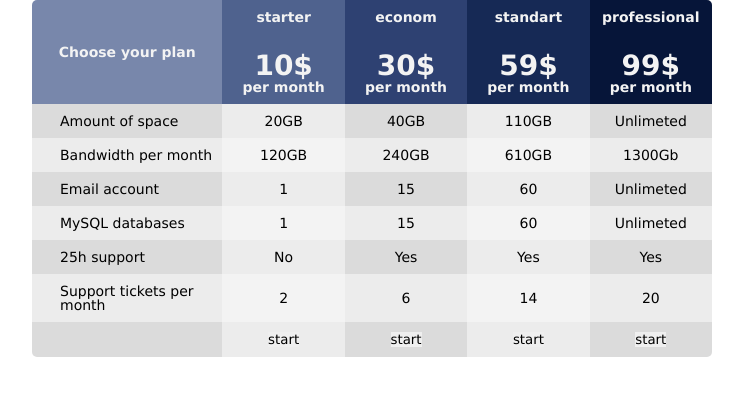
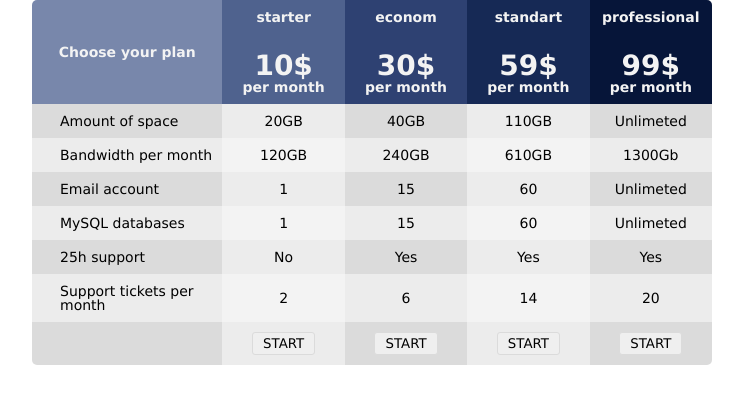
Before and after one commit to it-valer4ik/table, a plain HTML site: page index.html in a window 1280 px wide. Shown: the whole page, without its empty margins (268-1011 px from the left). Drawn offline with Linux system fonts and the light colour scheme.

Commit message:
Edit button for footer

```diff
--- a/assets/style/style.css
+++ b/assets/style/style.css
@@ -24,7 +24,16 @@ thead {
     color: var(--color-light);
 }
 
-thead P:nth-child(2) {
+tfoot button {
+    background-color: ##d3d3d3;
+    text-transform: uppercase;
+    border: 1px solid var(--colord-dark);
+    padding: 3px 10px;
+    border-radius: 3px;
+
+}
+
+thead p:nth-child(2) {
     font-size: 2em;
     padding-top: 1em;
 }
```
